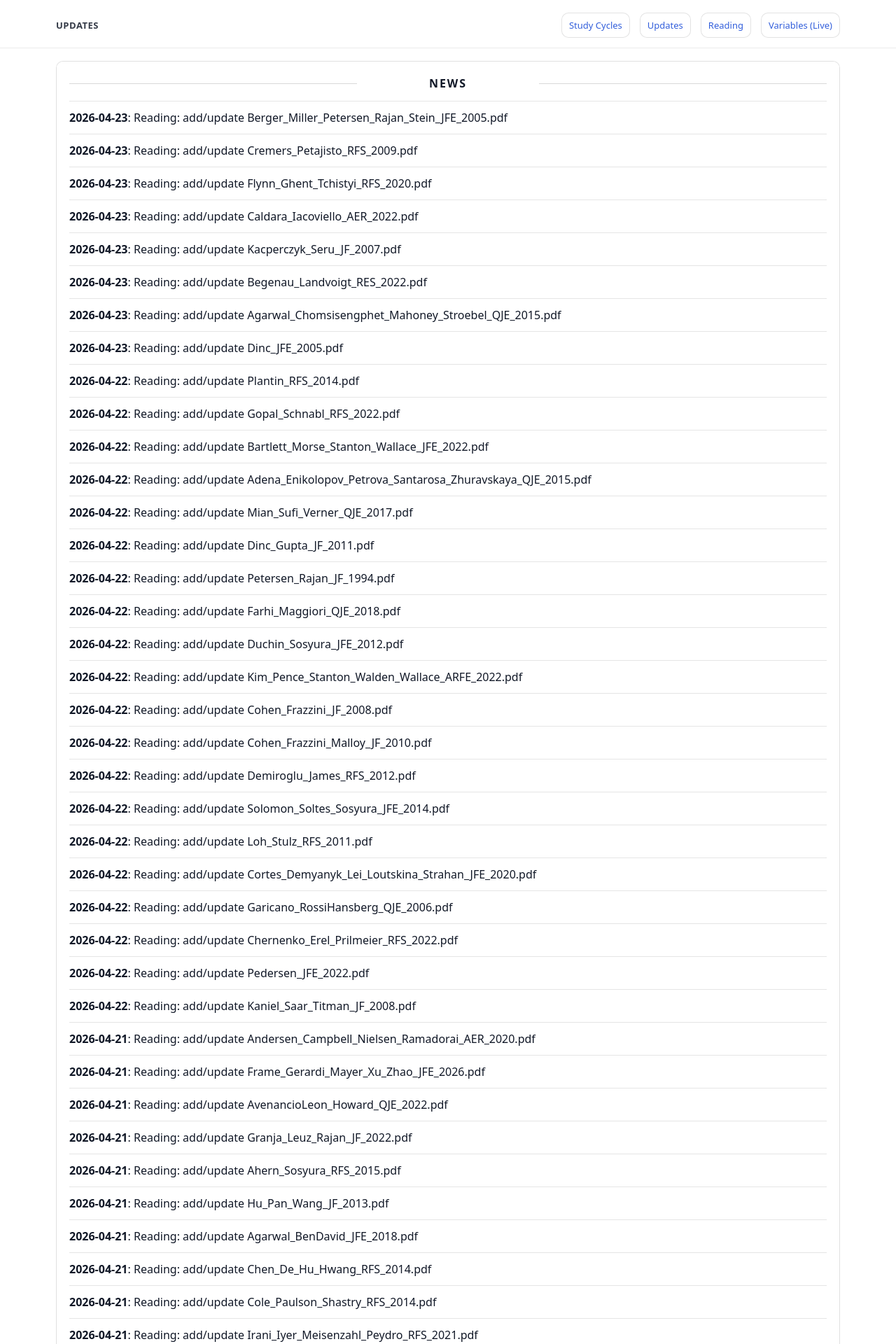
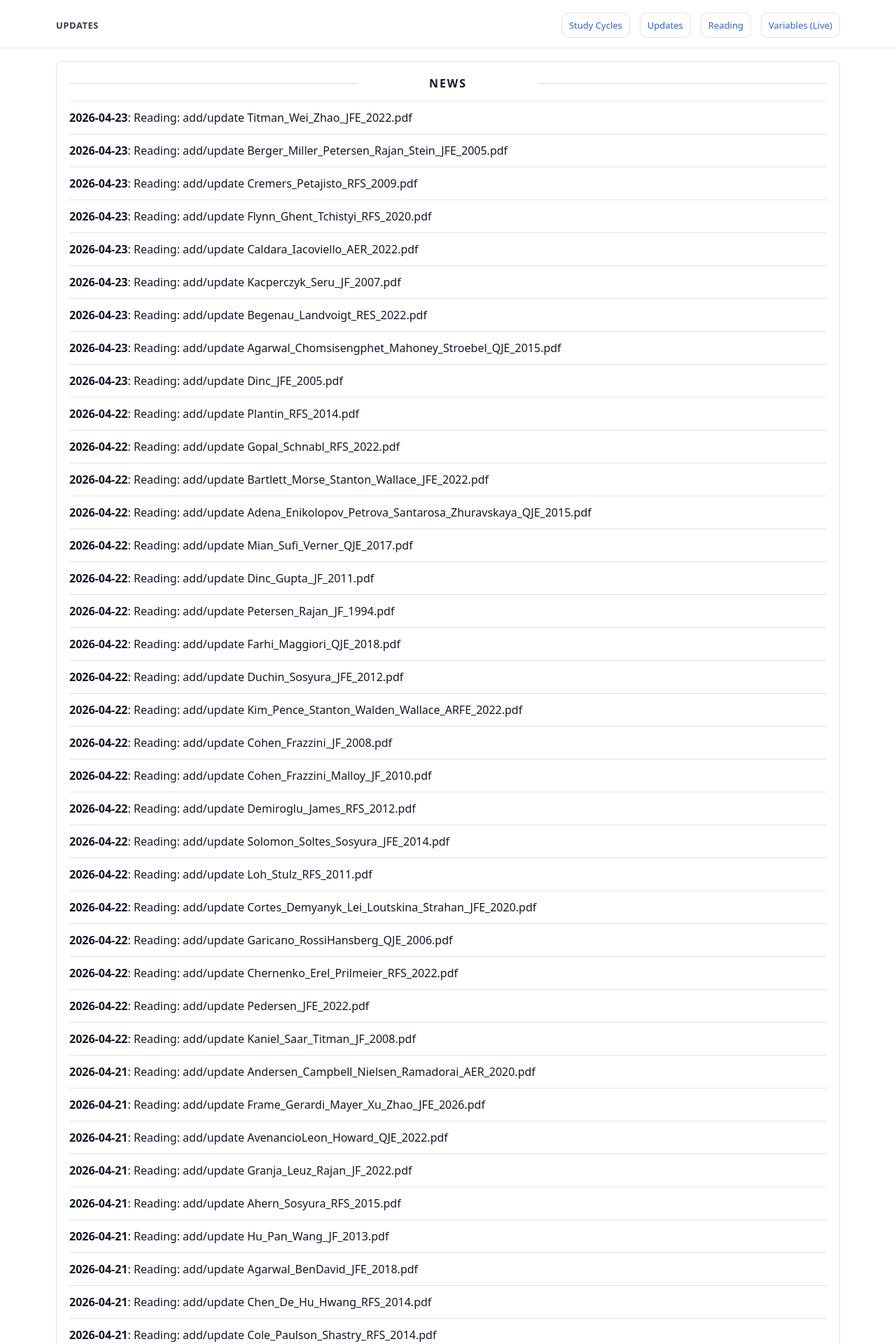
Before and after one commit to yaxinzn/study-archive, a Jekyll site: the page built from updates/index.md, in a window 1280 px wide. Shown: the top 1920 px of the page at 70% size. Built offline with Jekyll 4.4.1, drawn with Linux system fonts in a browser that asks for light colours; some of the changed text lies outside the part shown.

Commit message:
chore: update NEWS feed

```diff
--- a/_data/news.yml
+++ b/_data/news.yml
@@ -1,4 +1,7 @@
 # Auto-generated update history (sorted newest -> oldest). Do not edit manually.
+- ts: "1776937487"
+  date: "2026-04-23"
+  title: "Reading: add/update Titman_Wei_Zhao_JFE_2022.pdf"
 - ts: "1776936684"
   date: "2026-04-23"
   title: "Reading: add/update Berger_Miller_Petersen_Rajan_Stein_JFE_2005.pdf"
```
